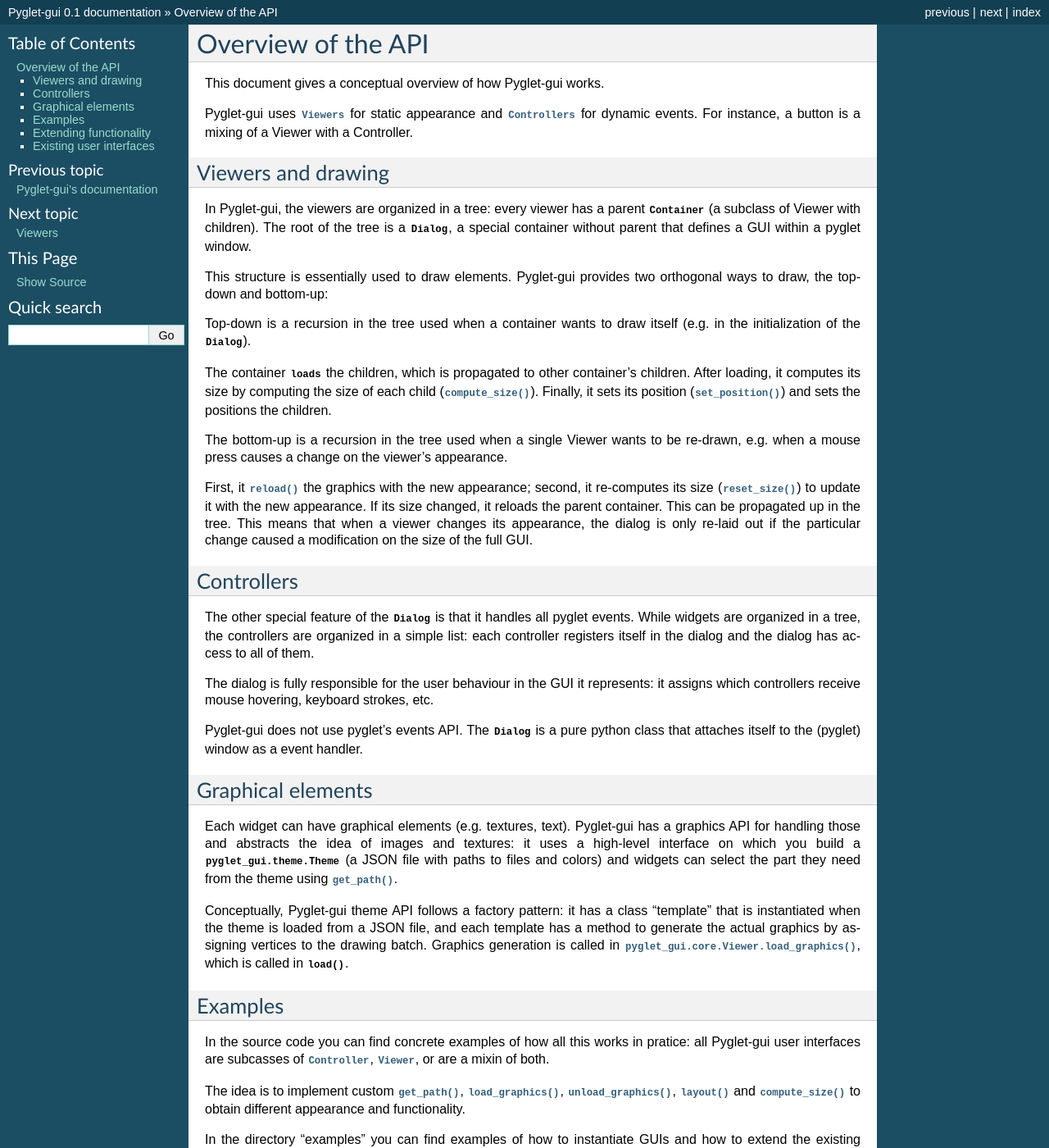
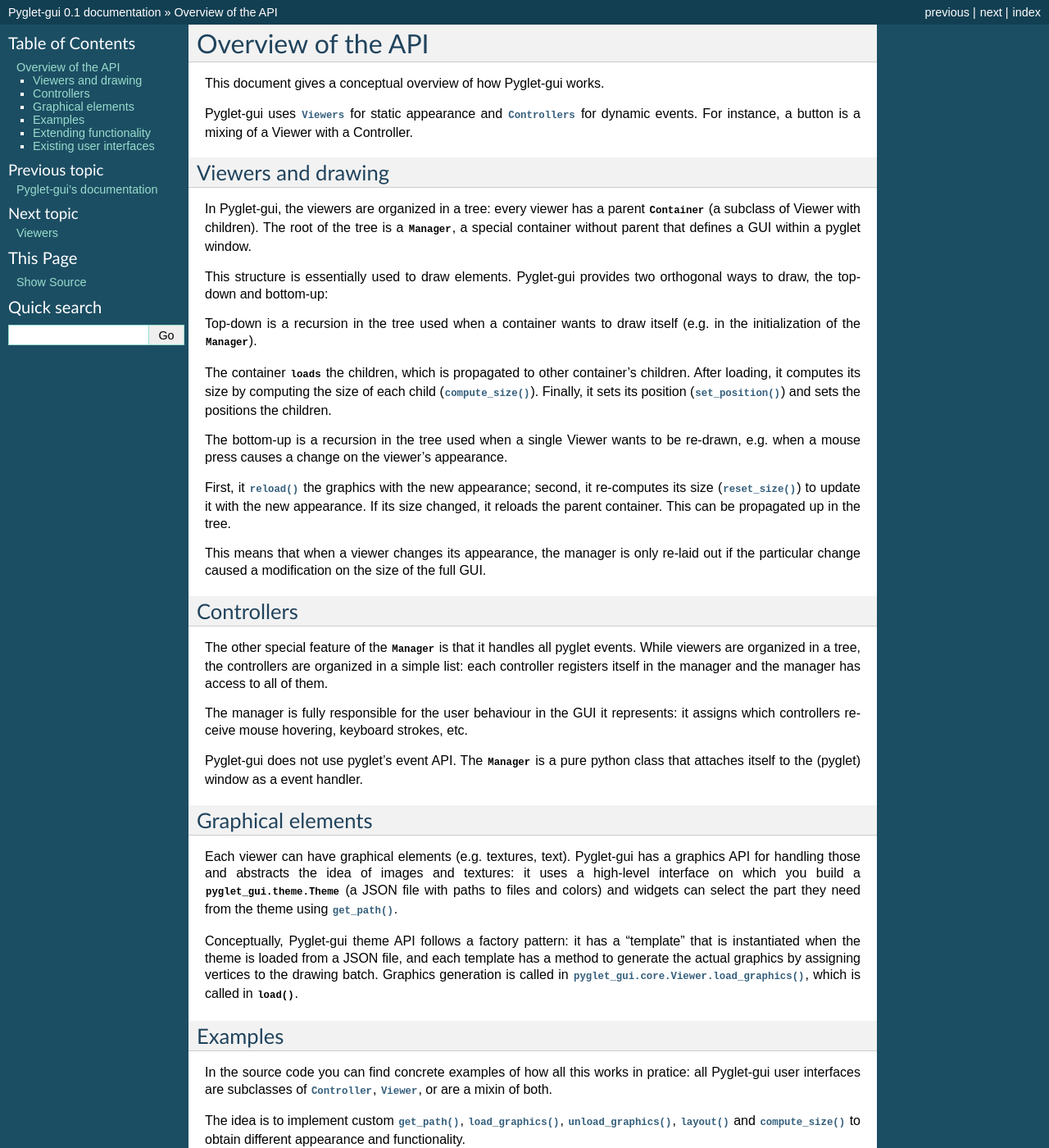
Before and after one commit to jorgecarleitao/pyglet-gui, a Sphinx documentation site: the page built from docs/api.rst, in a window 1280 px wide and 1400 px high. Shown: the whole window at 82% size. Built offline with Sphinx 7.4.7, drawn with Linux system fonts in a browser that asks for light colours; some of the changed text lies outside the part shown.

Commit message:
Rephrased some text in api docs.

```diff
--- a/docs/api.rst
+++ b/docs/api.rst
@@ -11,15 +11,15 @@ Viewers and drawing
 ---------------------
 
 In Pyglet-gui, the viewers are organized in a tree: every viewer has a
-parent :class:`~pyglet_gui.core.Container` (a subclass of Viewer with children).
-The root of the tree is a :class:`~pyglet_gui.dialog.Dialog`, a special
+parent :class:`~pyglet_gui.containers.Container` (a subclass of Viewer with children).
+The root of the tree is a :class:`~pyglet_gui.manager.Manager`, a special
 container without parent that defines a GUI within a pyglet window.
 
 This structure is essentially used to draw elements. Pyglet-gui provides two orthogonal ways
 to draw, the top-down and bottom-up:
 
 Top-down is a recursion in the tree used when a container wants
-to draw itself (e.g. in the initialization of the :class:`~pyglet_gui.dialog.Dialog`).
+to draw itself (e.g. in the initialization of the :class:`~pyglet_gui.manager.Manager`).
 
 The container :meth:`loads <pyglet_gui.core.Container.load>` the children,
 which is propagated to other container's children.
@@ -35,32 +35,33 @@ First, it :meth:`~pyglet_gui.core.Viewer.reload` the
 graphics with the new appearance;
 second, it re-computes its size (:meth:`~pyglet_gui.core.Viewer.reset_size`) to update it with the new appearance.
 If its size changed, it reloads the parent container. This can be propagated up in the tree.
-This means that when a viewer changes its appearance, the dialog is
+
+This means that when a viewer changes its appearance, the manager is
 only re-laid out if the particular change caused a modification on the size of the full GUI.
 
 Controllers
 -------------
 
-The other special feature of the :class:`~pyglet_gui.dialog.Dialog` is that it handles all pyglet events.
-While widgets are organized in a tree, the controllers are organized in a simple list:
-each controller registers itself in the dialog and the dialog has access to all of them.
+The other special feature of the :class:`~pyglet_gui.manager.Manager` is that it handles all pyglet events.
+While viewers are organized in a tree, the controllers are organized in a simple list:
+each controller registers itself in the manager and the manager has access to all of them.
 
-The dialog is fully responsible for the user behaviour in the GUI it represents:
+The manager is fully responsible for the user behaviour in the GUI it represents:
 it assigns which controllers receive mouse hovering, keyboard strokes, etc.
 
-Pyglet-gui does not use pyglet's events API. The :class:`~pyglet_gui.dialog.Dialog`
+Pyglet-gui does not use pyglet's event API. The :class:`~pyglet_gui.manager.Manager`
 is a pure python class that attaches itself to the (pyglet) window as a event handler.
 
 Graphical elements
 -------------------
 
-Each widget can have graphical elements (e.g. textures, text).
+Each viewer can have graphical elements (e.g. textures, text).
 Pyglet-gui has a :doc:`graphics API <theme_api>` for handling those and
 abstracts the idea of images and textures: it uses a high-level interface
 on which you build a :class:`pyglet_gui.theme.Theme` (a JSON file with paths to files and colors)
 and widgets can select the part they need from the theme using :meth:`~pyglet_gui.core.Viewer.get_path`.
 
-Conceptually, Pyglet-gui theme API follows a factory pattern: it has a class "template" that is instantiated
+Conceptually, Pyglet-gui theme API follows a factory pattern: it has a "template" that is instantiated
 when the theme is loaded from a JSON file, and each template has a method to generate the actual graphics
 by assigning vertices to the drawing batch.
 Graphics generation is called in :meth:`pyglet_gui.core.Viewer.load_graphics`, which is called in
@@ -70,7 +71,7 @@ Examples
 ----------
 
 In the source code you can find concrete examples of how all this works in pratice: all Pyglet-gui
-user interfaces are subcasses of :class:`~pyglet_gui.core.Controller`, :class:`~pyglet_gui.core.Viewer`, or
+user interfaces are subclasses of :class:`~pyglet_gui.core.Controller`, :class:`~pyglet_gui.core.Viewer`, or
 are a mixin of both.
 
 The idea is to implement custom :meth:`~pyglet_gui.core.Viewer.get_path`, :meth:`~pyglet_gui.core.Viewer.load_graphics`,
@@ -105,25 +106,27 @@ To extend a :class:`~pyglet_gui.core.Viewer` (or a subclass of), you should worr
 
     Used to compute the size of the Viewer when all graphics are already loaded.
 
-To extend a :class:`~pyglet_gui.core.Container` (or a subclass of), you should worry about
+To extend a :class:`~pyglet_gui.containers.Container` (or a subclass of), you should worry about
 
 1. :meth:`~pyglet_gui.core.Viewer.load_content`, :meth:`~pyglet_gui.core.Viewer.unload_content`
 
-    Used to load and unload children Viewers of the container.
+    Used to load and unload children Viewers on the container.
 
 To extend a :class:`~pyglet_gui.core.Controller` (or a subclass of), you should worry about
 
 1. on_* (e.g. on_press(...))
 
-    They are used to be called from the Dialog, e.g. when it handles an event in the window.
+    They are used to be called from the Manager, e.g. when it handles an event in the window.
 
 
 Existing user interfaces
 -----------------------
 
 Viewers:
-    * Graphics: a widget with a graphic element from the theme.
-    * Spacer: an empty widget for filling space in containers
+    * Graphics: a viewer with a graphic element from the theme.
+    * Spacer: an empty viewer for filling space in containers.
+    * Label: a viewer that holds text.
+    * Document: a viewer that holds Pyglet documents (optionally with a scrollbar).
 
 Controllers:
     * TwoStateController: a controller with two states.
@@ -133,12 +136,10 @@ Containers:
     * Vertical: widgets inside are arranged vertically.
     * Horizontal: widgets inside are arranged horizontally.
     * Grid: widgets inside are arranged in a grid (you provide a matrix of them).
-    * Frame: a wrapper that adds a graphical frame around a widget.
-    * Document: a widget that holds pyglet documents (with scrollbar).
+    * Frame: a wrapper that adds a graphical frame around a viewer.
     * Scrollable: a wrapper with scrollable content.
 
 End-user controllers:
-    * Label: a widget that holds text.
     * Button: a On/Off button with a label and graphics placed on top off each other.
     * Checkbox: a Button where the label is placed next to the graphics (and graphics is a checkbox like button).
     * OneTimeButton: a Button which turns off when is released.
```
